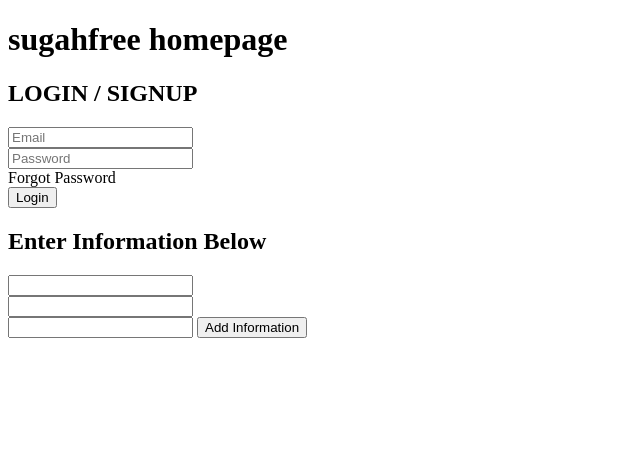
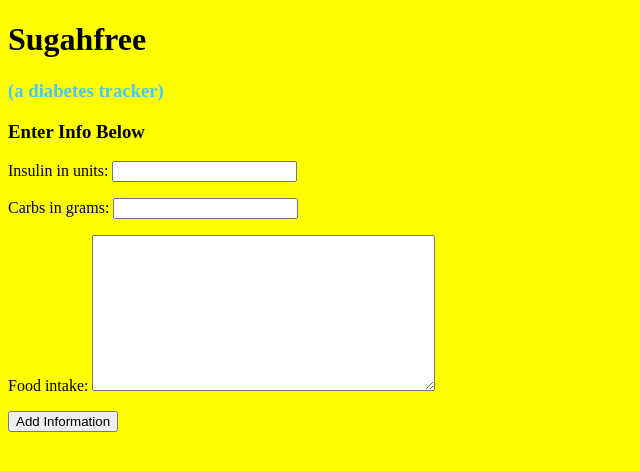
Before and after one commit to RhyneH/BugSmashers, a Django app: page / in a window 1280 px wide. Shown: the top 471 px of the page, without its empty margins (0-640 px from the left). Run offline with Django 4.2, Linux system fonts and the light colour scheme.

Commit message:
homepage and api connected

```diff
--- a/static/css/style.css
+++ b/static/css/style.css
@@ -0,0 +1,3 @@
+body {
+    background-color: yellow;
+}
--- a/static/scripts/main.js
+++ b/static/scripts/main.js
@@ -20,11 +20,16 @@ function getCookie(name) {
 const csrftoken = getCookie('csrftoken');
 
 let InputForm = document.querySelector('#input-form')
+console.log(InputForm)
+let user_id = InputForm.dataset.user
+const inputURL = 'api/inputs/'
 
 InputForm.addEventListener('submit', function (event){
     event.preventDefault()
     console.log(event.target)
+
     formData = new FormData(InputForm)
+    formData.append('user', user_id)
     fetch(inputURL, {
         method: 'POST',
         credentials: 'same-origin',
--- a/sugahfree/views.py
+++ b/sugahfree/views.py
@@ -7,17 +7,30 @@ from myapi.models import Input
 from .forms import InputForm
 
 def index(request):
+    user = request.user
     input = Input.objects.all()
     form = InputForm()
-    return render(request, 'sugahfree/home.html')
+    return render(request, 'sugahfree/home.html', {'form': form, 'user': user})
 
-def add_input(request):
-    if request.method == "POST":
-        print(request.POST)
-        form = InputForm(request.POST)
-        if form.is_vaild():
-            new_input = form.save()
-            return redirect("home")
-    else:
-        form = InputForm()
-    return render(request, 'sugahfree/add_input.html', {'form': form})
+# def ajax_add_input(request):
+#     data = {}
+#     if request.method == "POST":
+#         print(request.POST)
+#         insulin_in_units = request.POST.get('insulin_in_units')
+#         carbs_in_grams = request.POST.get('carbs_in_grams')
+#         food_intake = request.POST.get('food_intake')
+
+#         form = InputForm(request.POST)
+
+#         if form.is_vaild():
+#             new_input = form.save()
+#             data['saved'] = True
+#         else:
+#             data['saved'] = False
+#         data['insulin_in_units'] = insulin_in_units
+#         data['carbs_in_grams'] = carbs_in_grams
+#         data['food_intake'] = food_intake
+
+#     else:
+#         data['response': 'nothing to get']
+#     return JsonResponse(data)
--- a/templates/sugahfree/home.html
+++ b/templates/sugahfree/home.html
@@ -2,27 +2,20 @@
 <!DOCTYPE html>
 <html>
     <head>
+        <meta charset="UTF-8">
+        <meta http-equiv="X-UA-Compatible" content="IE=edge">
+        <meta name="viewport" content="width=device-width, initial-scale=1.0">
         <script src="{% static 'scripts/main.js' %}" defer></script>
+        <link rel="stylesheet" href="{% static 'css/style.css' %}">
         <title>Sugahfree</title>
     </head>
     <body>
-        <h1>sugahfree homepage</h1>
-        <h2>LOGIN / SIGNUP</h2>
-        <input type="text" placeholder="Email">
-        <br>
-        <input type="text" placeholder="Password">
-        <br>
-        <a>Forgot Password</a>
-        <br>
-        <button>Login</button>
+        <h1>Sugahfree</h1>
+        <h3 style="color:rgb(72, 200, 246);">(a diabetes tracker)</h3>
+
         <div>
-            <h2>Enter Information Below</h2>
-            <form class="ba bw2 b--blue" id='class-form' method="post">
-                <input type="text">
-                <br>
-                <input type="text">
-                <br>
-                <input type="text">
+            <h3>Enter Info Below</h3>
+            <form class="ba bw2 b--blue" data-user= {{ user.id }} id='input-form' method="post">
                 {% csrf_token %}
                 {{ form.as_p }}
                 <button class="f6 link dim br-pill ph3 pv2 mb2 dib white bg-hot-pink" type="submit">Add Information</button>
```
Also changed, not shown: templates/sugahfree/signup.html (added, +20 -0 lines), db.sqlite3, 2 other files.
